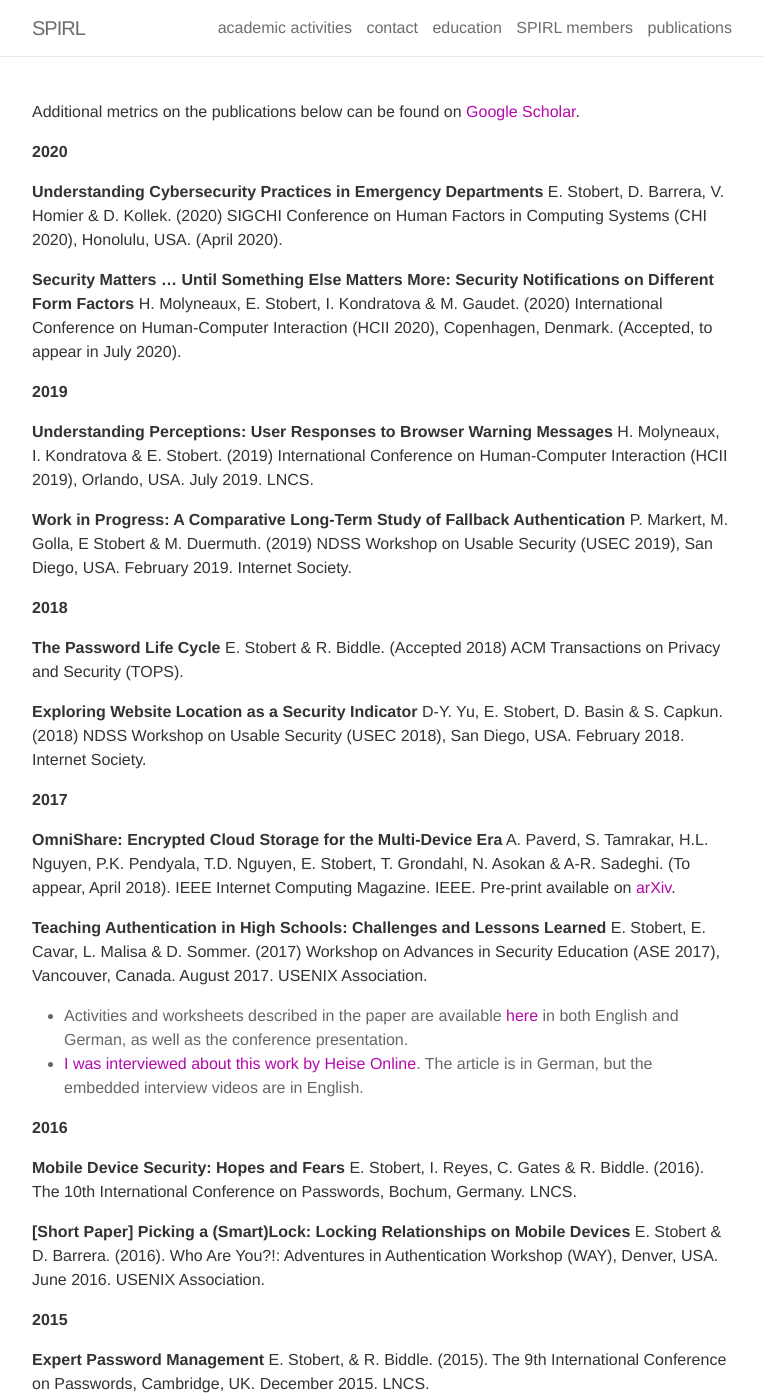
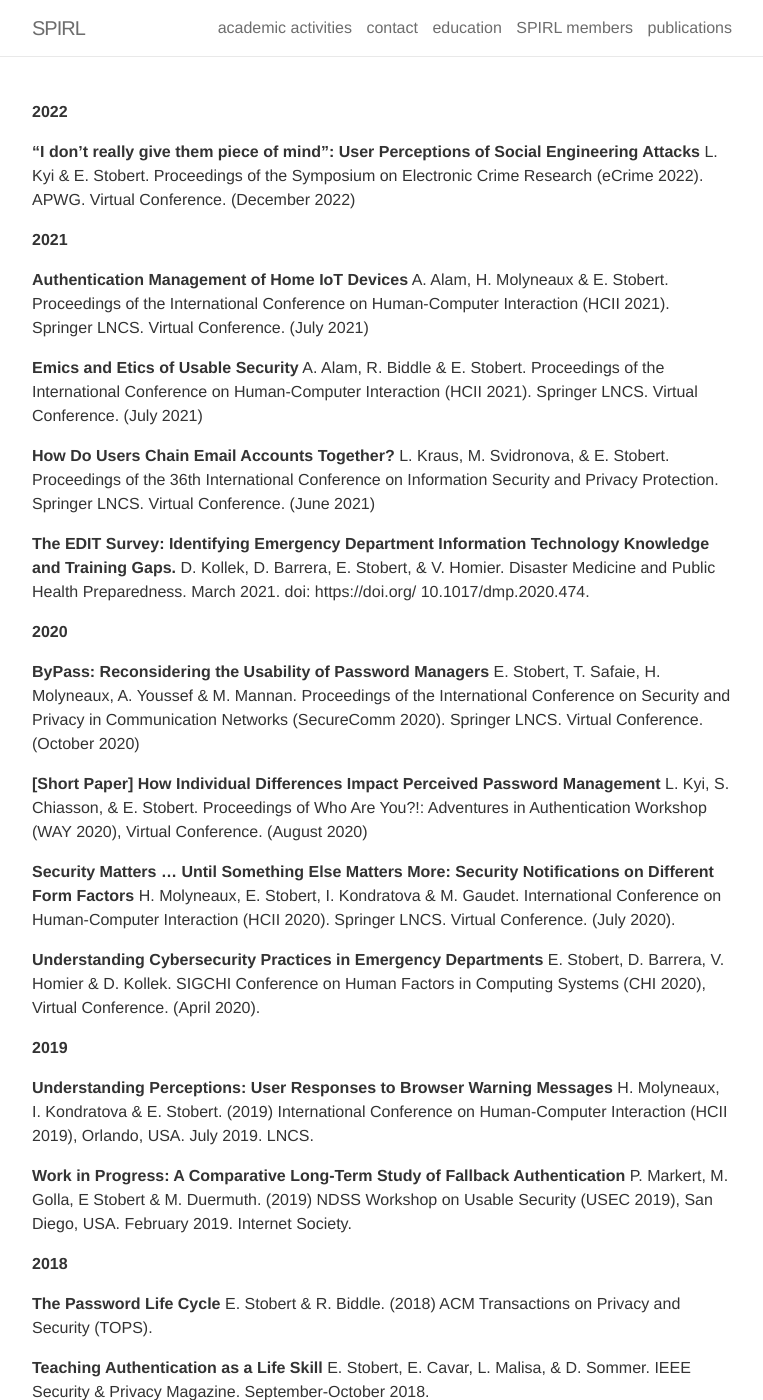
Before and after one commit to estobert/stobert-website, a Jekyll site: the page built from _pages/publications.md, in a window 1280 px wide and 1400 px high. Shown: the whole window, without its empty margins (258-1021 px from the left). Built offline with Jekyll 4.4.1, drawn with Linux system fonts in a browser that asks for light colours; some of the changed text lies outside the part shown.

Commit message:
updates to website

```diff
--- a/_pages/publications.md
+++ b/_pages/publications.md
@@ -4,15 +4,48 @@ permalink: /publications/
 title: publications
 description:
 ---
-Additional metrics on the publications below can be found on [Google Scholar](https://scholar.google.ca/citations?user=1otOFaYAAAAJ&hl=en).
+
+**2022**
+
+**“I don’t really give them piece of mind”: User Perceptions of Social Engineering Attacks**
+L. Kyi & E. Stobert.
+Proceedings of the Symposium on Electronic Crime Research (eCrime 2022). APWG. Virtual Conference. (December 2022)
+
+**2021**
+
+**Authentication Management of Home IoT Devices**
+A. Alam, H. Molyneaux & E. Stobert.
+Proceedings of the International Conference on Human-Computer Interaction (HCII 2021). Springer LNCS. Virtual Conference. (July 2021)
+
+**Emics and Etics of Usable Security**
+A. Alam, R. Biddle & E. Stobert.
+Proceedings of the International Conference on Human-Computer Interaction (HCII 2021). Springer LNCS. Virtual Conference. (July 2021)
+
+**How Do Users Chain Email Accounts Together?**
+L. Kraus, M. Svidronova, & E. Stobert.
+Proceedings of the 36th International Conference on Information Security and Privacy Protection. Springer LNCS. Virtual Conference. (June 2021)
+
+**The EDIT Survey: Identifying Emergency Department Information Technology Knowledge and Training Gaps.**
+D. Kollek, D. Barrera, E. Stobert, & V. Homier.
+Disaster Medicine and Public Health Preparedness. March 2021. doi: https://doi.org/ 10.1017/dmp.2020.474.
 
 **2020**
 
-**Understanding Cybersecurity Practices in Emergency Departments**
-E. Stobert, D. Barrera, V. Homier & D. Kollek. (2020) SIGCHI Conference on Human Factors in Computing Systems (CHI 2020), Honolulu, USA. (April 2020).
+**ByPass: Reconsidering the Usability of Password Managers**
+E. Stobert, T. Safaie, H. Molyneaux, A. Youssef & M. Mannan.
+Proceedings of the International Conference on Security and Privacy in Communication Networks (SecureComm 2020). Springer LNCS. Virtual Conference. (October 2020)
+
+**[Short Paper] How Individual Differences Impact Perceived Password Management**
+L. Kyi, S. Chiasson, & E. Stobert.
+Proceedings of Who Are You?!: Adventures in Authentication Workshop (WAY 2020), Virtual Conference. (August 2020)
 
 **Security Matters ... Until Something Else Matters More: Security Notifications on Different Form Factors**
-H. Molyneaux, E. Stobert, I. Kondratova & M. Gaudet. (2020) International Conference on Human-Computer Interaction (HCII 2020), Copenhagen, Denmark. (Accepted, to appear in July 2020).
+H. Molyneaux, E. Stobert, I. Kondratova & M. Gaudet. International Conference on Human-Computer Interaction (HCII 2020). Springer LNCS. Virtual Conference. (July 2020).
+
+**Understanding Cybersecurity Practices in Emergency Departments**
+E. Stobert, D. Barrera, V. Homier & D. Kollek.
+SIGCHI Conference on Human Factors in Computing Systems (CHI 2020), Virtual Conference. (April 2020).
+
 
 **2019**
 
@@ -25,15 +58,17 @@ P. Markert, M. Golla, E Stobert & M. Duermuth. (2019) NDSS Workshop on Usable Se
 **2018**
 
 **The Password Life Cycle**
-E. Stobert & R. Biddle. (Accepted 2018) ACM Transactions on Privacy and Security (TOPS).
+E. Stobert & R. Biddle. (2018) ACM Transactions on Privacy and Security (TOPS).
+
+**Teaching Authentication as a Life Skill** E. Stobert, E. Cavar, L. Malisa, & D. Sommer. IEEE Security & Privacy Magazine. September-October 2018.
 
 **Exploring Website Location as a Security Indicator**
 D-Y. Yu, E. Stobert, D. Basin & S. Capkun. (2018) NDSS Workshop on Usable Security (USEC 2018), San Diego, USA. February 2018. Internet Society.
 
+**OmniShare: Encrypted Cloud Storage for the Multi-Device Era**
+A. Paverd, S. Tamrakar, H.L. Nguyen, P.K. Pendyala, T.D. Nguyen, E. Stobert, T. Grondahl, N. Asokan & A-R. Sadeghi. (April 2018). IEEE Internet Computing Magazine. IEEE. Pre-print available on [arXiv](http://arxiv.org/abs/1511.02119).
+
 **2017**
-
-**OmniShare: Encrypted Cloud Storage for the Multi-Device Era**
-A. Paverd, S. Tamrakar, H.L. Nguyen, P.K. Pendyala, T.D. Nguyen, E. Stobert, T. Grondahl, N. Asokan & A-R. Sadeghi. (To appear, April 2018). IEEE Internet Computing Magazine. IEEE. Pre-print available on [arXiv](http://arxiv.org/abs/1511.02119).
 
 **Teaching Authentication in High Schools: Challenges and Lessons Learned**
 E. Stobert, E. Cavar, L. Malisa & D. Sommer. (2017) Workshop on Advances in Security Education (ASE 2017), Vancouver, Canada. August 2017. USENIX Association.
```
Also changed, not shown: other parts of _pages/publications.md (+8 -6 lines), _pages/activities.md (+4 -7 lines), _pages/contact.md (+1 -1 lines), _pages/people.md (+26 -28 lines).
